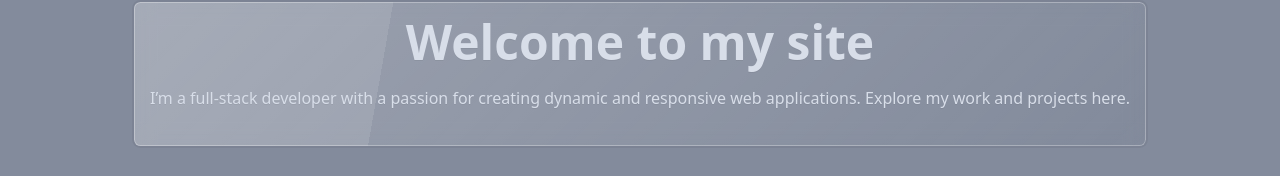
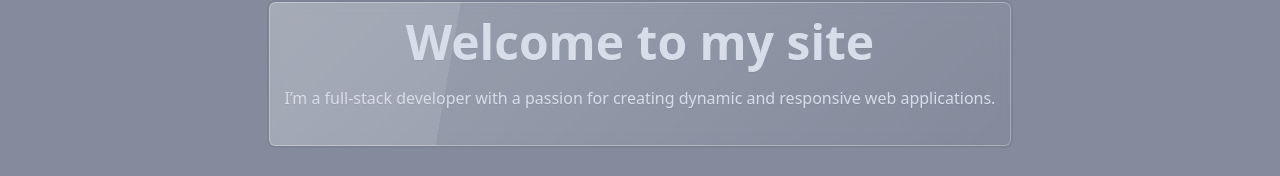
Before and after one commit to Alexandru-S/portfolio-nextjs, a Next.js app: page / in a window 1280 px wide. Shown: the part 202-378 px from the top of the page. Built offline with nearby package versions, Linux system fonts and the light colour scheme; no server answers.

Commit message:
chore: removed sentence, testing deployment

```diff
--- a/app/components/Hero.tsx
+++ b/app/components/Hero.tsx
@@ -32,7 +32,7 @@ export default function Hero() {
           <h1 className="mb-5 text-5xl font-bold">Welcome to my site</h1>
           <p className="mb-5">
             I’m a full-stack developer with a passion for creating dynamic and
-            responsive web applications. Explore my work and projects here.
+            responsive web applications.
           </p>
         </div>
       </div>
```
